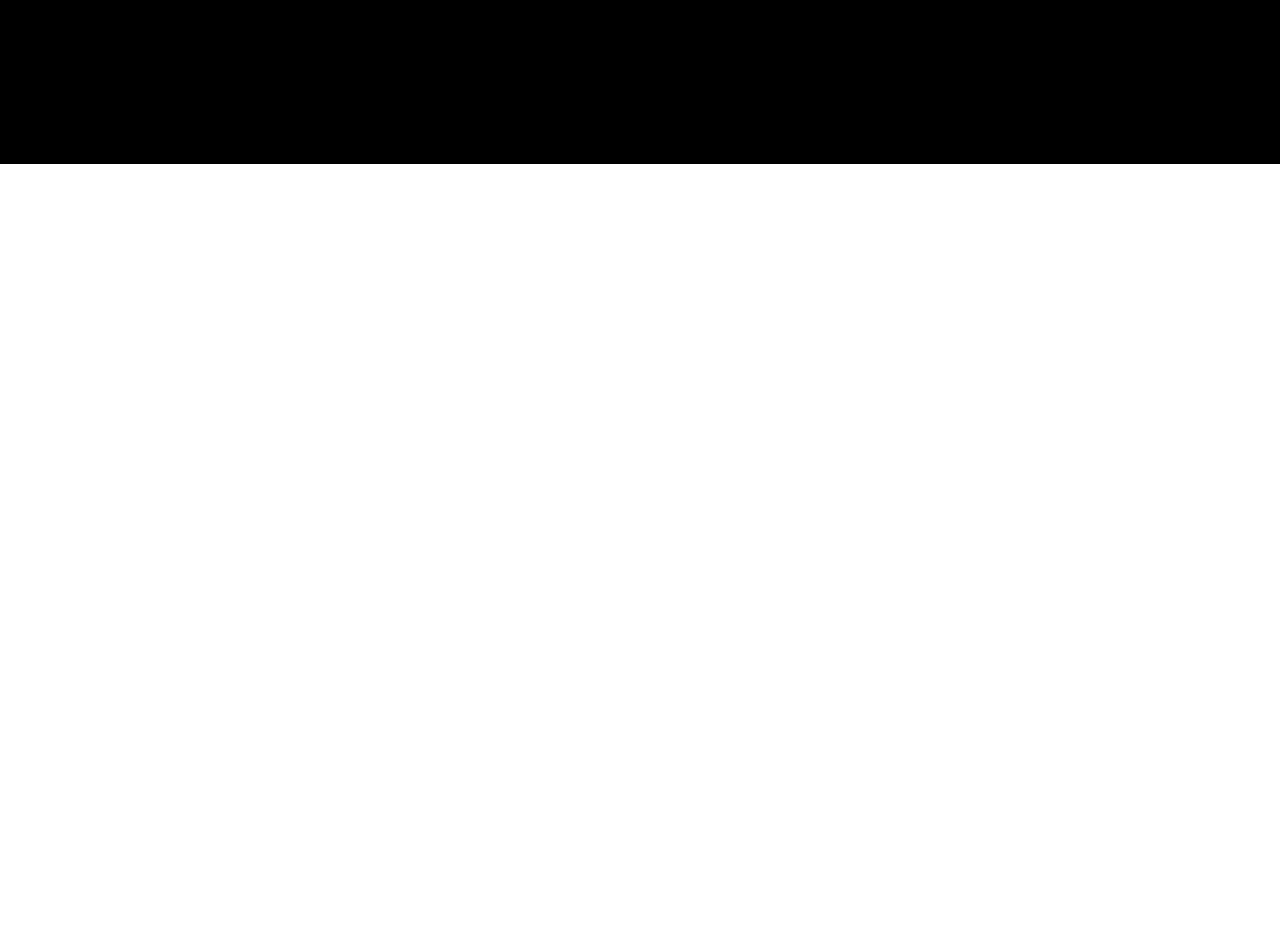
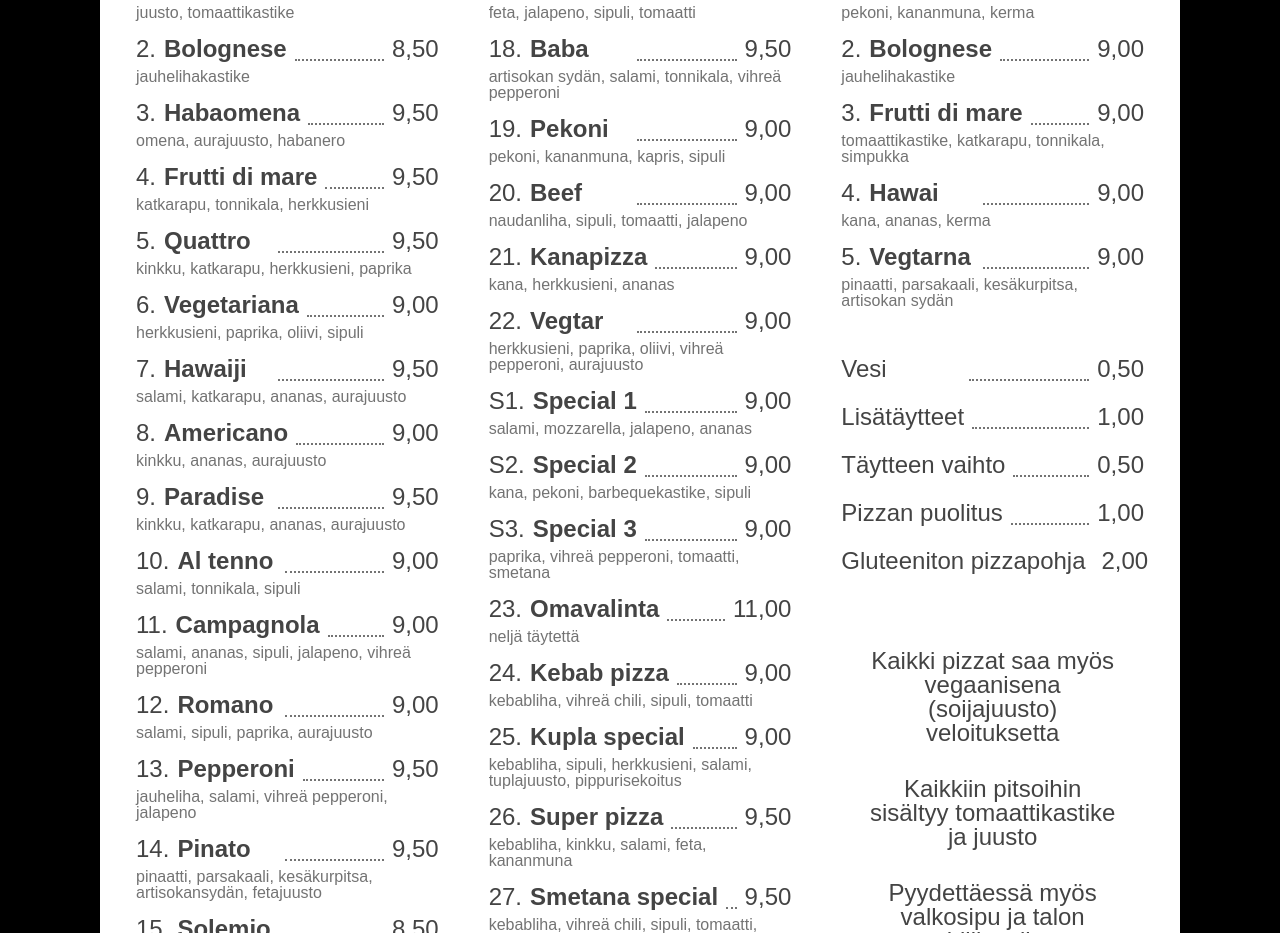
Before and after one commit to petetnt/makikupla-life, a Gatsby site: page / in a window 1280 px wide. Shown: the part 636-1569 px from the top of the page. Before the commit the page ends 800 px from the top, so only its background shows below. Built offline with nearby package versions, Linux system fonts and the light colour scheme; Gatsby itself is replaced by a stand-in of ours.

Commit message:
Create menu
Signed-off-by: petetnt <pete.a.nykanen@gmail.com>

```diff
--- a/gatsby-config.js
+++ b/gatsby-config.js
@@ -31,5 +31,15 @@ module.exports = {
     },
     'gatsby-plugin-offline',
     'gatsby-plugin-styled-components',
+    'gatsby-plugin-netlify',
+    'gatsby-transformer-json',
+    {
+      resolve: `gatsby-source-filesystem`,
+      options: {
+        name: `data`,
+        path: `${__dirname}/src/data/`,
+        ignore: [`**/.*`], // ignore files starting with a dot
+      },
+    },
   ],
 };
--- a/package.json
+++ b/package.json
@@ -7,9 +7,13 @@
     "gatsby": "^2.0.19",
     "gatsby-plugin-google-analytics": "^2.0.6",
     "gatsby-plugin-manifest": "^2.0.5",
+    "gatsby-plugin-netlify": "^2.0.17",
     "gatsby-plugin-offline": "^2.0.5",
     "gatsby-plugin-react-helmet": "^3.0.0",
     "gatsby-plugin-styled-components": "^3.0.0",
+    "gatsby-source-filesystem": "^2.0.39",
+    "gatsby-transformer-json": "^2.1.11",
+    "prop-types": "^15.7.2",
     "react": "^16.5.1",
     "react-dom": "^16.5.1",
     "react-helmet": "^5.2.0",
--- a/src/components/layout.js
+++ b/src/components/layout.js
@@ -13,10 +13,8 @@ const GlobalStyle = createGlobalStyle`
 const Container = styled.div`
   display: grid;
   justify-items: center;
-  height: 100vh;
-  font-family: -apple-system,BlinkMacSystemFont,"Segoe UI",Roboto,Oxygen-Sans,Ubuntu,Cantarell,"Helvetica Neue",sans-serif;
-  text-transform: uppercase;
-  font-weight: 900;
+  font-family: -apple-system, BlinkMacSystemFont, 'Segoe UI', Roboto,
+    Oxygen-Sans, Ubuntu, Cantarell, 'Helvetica Neue', sans-serif;
   min-width: 315px;
   overflow: hidden;
   background-color: black;
@@ -40,7 +38,10 @@ const Layout = ({ children }) => (
           meta={[
             { name: 'description', content: 'Kyllä.' },
             { name: 'keywords', content: 'mäkikupla, pizza, beer, lonkero' },
-            { property: 'og:image', content: `https://makikupla.life${ogImageUrl}` },
+            {
+              property: 'og:image',
+              content: `https://makikupla.life${ogImageUrl}`,
+            },
             { property: 'og:url', content: 'https://makikupla.life' },
             { property: 'og:title', content: 'Mäkikuplaan?' },
             { property: 'og:description', content: 'Kyllä' },
@@ -49,17 +50,15 @@ const Layout = ({ children }) => (
         >
           <html lang="en" />
         </Helmet>
-        <GlobalStyle/>
-        <Container>
-        {children}
-        </Container>
+        <GlobalStyle />
+        <Container>{children}</Container>
       </>
     )}
   />
-)
+);
 
 Layout.propTypes = {
   children: PropTypes.node.isRequired,
-}
+};
 
-export default Layout
+export default Layout;
--- /dev/null
+++ b/src/components/menu.js
@@ -0,0 +1,291 @@
+import React from 'react';
+import styled from 'styled-components';
+import { arrayOf, string, shape } from 'prop-types';
+
+const MenuWrapper = styled.div`
+  font-family: 'Papyrus', sans-serif;
+  width: 100%;
+  max-width: 1080px;
+  color: #444;
+  background-color: #fff;
+  margin-bottom: 2rem;
+  border-bottom-left-radius: 1rem;
+  border-bottom-right-radius: 1rem;
+  position: relative;
+`;
+
+const Wrapper = styled.div`
+  display: grid;
+  grid-template-columns: repeat(auto-fit, minmax(200px, 1fr));
+  grid-auto-columns: 100px;
+  gap: 10px;
+  border-top: 3px solid blue;
+  padding-left: 1rem;
+  padding-right: 1rem;
+
+  @media only screen and (max-width: 800px) {
+    grid-template-columns: 1fr;
+    grid-row-gap: 2rem;
+  }
+`;
+
+const Address = styled.address`
+  width: 100%;
+  text-align: center;
+  font-size: 1.5rem;
+  padding-top: 2rem;
+  padding-bottom: 1rem;
+`;
+
+const Item = styled.div`
+  width: 100%;
+  padding-bottom: 1rem;
+`;
+
+const Location = styled.div``;
+
+const Phone = styled.div``;
+
+const Upper = styled.div`
+  width: 100%;
+  display: flex;
+  flex-direction: row;
+  justify-content: space-between;
+  font-size: 1.5rem;
+  padding-bottom: 0.5rem;
+`;
+
+const Number = styled.span`
+  font-weight: 300;
+`;
+
+const Name = styled.span`
+  font-weight: ${props => (props.normal ? 300 : 600)};
+  padding-left: ${props => (props.normal ? 0 : '0.5rem')};
+  width: 100%;
+  white-space: nowrap;
+`;
+
+const Price = styled.span`
+  font-weight: 300;
+`;
+
+const Spacer = styled.span`
+  border-bottom: 2px dotted rgba(68, 68, 68, 0.75);
+  margin-right: 0.5rem;
+  margin-left: 0.5rem;
+  width: 100%;
+`;
+
+const Pizzas1 = styled.div`
+  padding: 20px;
+  grid-column: 1 / 2;
+  grid-row: 1 / 3;
+
+  @media only screen and (max-width: 800px) {
+    grid-column: 1;
+    grid-row: 1;
+  }
+`;
+
+const Pizzas2 = styled.div`
+  padding: 20px;
+  padding-top: calc(2rem + 20px);
+  grid-column: 2 / 3;
+  grid-row: 1 / 4;
+
+  @media only screen and (max-width: 800px) {
+    padding-top: 20px;
+    grid-column: 1;
+    grid-row: 2;
+  }
+`;
+
+const Row3 = styled.div`
+  padding: 20px;
+  grid-column: 3;
+  grid-row: 1;
+
+  @media only screen and (max-width: 800px) {
+    grid-column: 1;
+    grid-row: 3;
+  }
+`;
+
+const Ingredients = styled.div`
+  display: block;
+  color: rgba(68, 68, 68, 0.75);
+`;
+
+const Other = styled.div`
+  width: 100%;
+  padding-top: 2rem;
+  padding-bottom: 2rem;
+`;
+
+const Notes = styled.div`
+  padding: 20px;
+  grid-column: 3;
+  grid-row: 3;
+`;
+
+const Open = styled.div`
+  width: 100%;
+  max-width: 1080px;
+  background-color: red;
+  font-size: 2rem;
+  color: white;
+  text-align: center;
+  padding-top: 1rem;
+  padding-bottom: 1rem;
+  border-radius: 1rem;
+`;
+
+const Note = styled.div`
+  font-size: 1.5rem;
+  text-align: center;
+  padding-bottom: 2rem;
+`;
+
+const Beer = styled.div`
+  position: absolute;
+  color: red;
+  font-size: 2rem;
+  right: 1rem;
+  top: 2rem;
+  transform: rotateZ(-15deg);
+
+  @media only screen and (max-width: 660px) {
+    position: relative;
+    right: initial;
+    top: initial;
+    text-align: center;
+    transform: none;
+    padding-top: 1rem;
+  }
+`;
+
+const Title = styled.h2`
+  font-size: 2rem;
+  color: blue;
+`;
+
+function getNumber(number) {
+  const listNumber = number + 17;
+  if (listNumber >= 23 && listNumber <= 25) {
+    return `S${listNumber - 22}`;
+  }
+
+  if (listNumber > 25) {
+    return listNumber - 3;
+  }
+
+  return listNumber;
+}
+
+function Menu({ pizza, pasta, other, open, phone, address, notes }) {
+  return (
+    <MenuWrapper>
+      <Beer>{notes.beer}</Beer>
+      <Address>
+        <Location>{address}</Location>
+        <Phone>{phone}</Phone>
+      </Address>
+      <Wrapper>
+        <Pizzas1>
+          <Title>Pizzat:</Title>
+          {pizza.slice(0, 16).map((i, idx) => (
+            <Item>
+              <Upper>
+                <Number>{idx + 1}.</Number>
+                <Name key={i.name}>{i.name}</Name>
+                <Spacer />
+                <Price>{i.price}</Price>
+              </Upper>
+              <Ingredients>{i.ingredients.join(', ')}</Ingredients>
+            </Item>
+          ))}
+        </Pizzas1>
+        <Pizzas2>
+          {pizza.slice(16, 30).map((i, idx) => (
+            <Item>
+              <Upper>
+                <Number>{getNumber(idx)}.</Number>{' '}
+                <Name key={i.name}>{i.name}</Name>
+                <Spacer />
+                <Price>{i.price}</Price>
+              </Upper>
+              <Ingredients>{i.ingredients.join(', ')}</Ingredients>
+            </Item>
+          ))}
+        </Pizzas2>
+        <Row3>
+          <Title>Pastat:</Title>
+          {pasta.map((i, idx) => (
+            <Item>
+              <Upper>
+                <Number>{idx + 1}.</Number> <Name key={i.name}>{i.name}</Name>
+                <Spacer />
+                <Price>{i.price}</Price>
+              </Upper>
+              <Ingredients>{i.ingredients.join(', ')}</Ingredients>
+            </Item>
+          ))}
+          <Other>
+            {other.map(i => (
+              <Item>
+                <Upper>
+                  <Name normal key={i.name}>
+                    {i.name}
+                  </Name>
+                  <Spacer />
+                  <Price>{i.price}</Price>
+                </Upper>
+              </Item>
+            ))}
+          </Other>
+          <Notes>
+            <Note>{notes.vegan}</Note>
+            <Note>{notes.special}</Note>
+            <Note>{notes.extra}</Note>
+          </Notes>
+        </Row3>
+      </Wrapper>
+      <Open>{open}</Open>
+    </MenuWrapper>
+  );
+}
+
+Menu.propTypes = {
+  address: string.isRequired,
+  phone: string.isRequired,
+  open: string.isRequired,
+  pizza: arrayOf(
+    shape({
+      name: string.isRequired,
+      ingredients: arrayOf(string.isRequired).isRequired,
+      price: string.isRequired,
+    }).isRequired
+  ).isRequired,
+  pasta: arrayOf(
+    shape({
+      name: string.isRequired,
+      ingredients: arrayOf(string.isRequired).isRequired,
+      price: string.isRequired,
+    }).isRequired
+  ).isRequired,
+  other: arrayOf(
+    shape({
+      name: string.isRequired,
+      price: string.isRequired,
+    }).isRequired
+  ).isRequired,
+  notes: shape({
+    vegan: string.isRequired,
+    extra: string.isRequired,
+    beer: string.isRequired,
+    special: string.isRequired,
+  }).isRequired,
+};
+
+export default Menu;
--- /dev/null
+++ b/src/data/menu-2019.json
@@ -0,0 +1,254 @@
+{
+  "address": "Torkkelinkatu 2, 00500 Helsinki",
+  "phone": "Puh. (09) 825 31520",
+  "open": "Avoinna ark. 11-02 ja la-su 13-02",
+  "pizza": [
+    {
+      "name": "Margarita",
+      "price": "7,50",
+      "ingredients": ["juusto", "tomaattikastike"]
+    },
+    {
+      "name": "Bolognese",
+      "price": "8,50",
+      "ingredients": ["jauhelihakastike"]
+    },
+    {
+      "name": "Habaomena",
+      "price": "9,50",
+      "ingredients": ["omena", "aurajuusto", "habanero"]
+    },
+    {
+      "name": "Frutti di mare",
+      "price": "9,50",
+      "ingredients": ["katkarapu", "tonnikala", "herkkusieni"]
+    },
+    {
+      "name": "Quattro",
+      "price": "9,50",
+      "ingredients": ["kinkku", "katkarapu", "herkkusieni", "paprika"]
+    },
+    {
+      "name": "Vegetariana",
+      "price": "9,00",
+      "ingredients": ["herkkusieni", "paprika", "oliivi", "sipuli"]
+    },
+    {
+      "name": "Hawaiji",
+      "price": "9,50",
+      "ingredients": ["salami", "katkarapu", "ananas", "aurajuusto"]
+    },
+    {
+      "name": "Americano",
+      "price": "9,00",
+      "ingredients": ["kinkku", "ananas", "aurajuusto"]
+    },
+    {
+      "name": "Paradise",
+      "price": "9,50",
+      "ingredients": ["kinkku", "katkarapu", "ananas", "aurajuusto"]
+    },
+    {
+      "name": "Al tenno",
+      "price": "9,00",
+      "ingredients": ["salami", "tonnikala", "sipuli"]
+    },
+    {
+      "name": "Campagnola",
+      "price": "9,00",
+      "ingredients": [
+        "salami",
+        "ananas",
+        "sipuli",
+        "jalapeno",
+        "vihreä pepperoni"
+      ]
+    },
+    {
+      "name": "Romano",
+      "price": "9,00",
+      "ingredients": ["salami", "sipuli", "paprika", "aurajuusto"]
+    },
+    {
+      "name": "Pepperoni",
+      "price": "9,50",
+      "ingredients": ["jauheliha", "salami", "vihreä pepperoni", "jalapeno"]
+    },
+    {
+      "name": "Pinato",
+      "price": "9,50",
+      "ingredients": [
+        "pinaatti",
+        "parsakaali",
+        "kesäkurpitsa",
+        "artisokansydän",
+        "fetajuusto"
+      ]
+    },
+    {
+      "name": "Solemio",
+      "price": "8,50",
+      "ingredients": ["viherpapu", "peruna", "kukkakaali", "porkkana"]
+    },
+    {
+      "name": "Vahuiji",
+      "price": "9,00",
+      "ingredients": ["feta", "sipuli", "oliivi", "tomaatti"]
+    },
+    {
+      "name": "Verdura",
+      "price": "9,00",
+      "ingredients": ["feta", "jalapeno", "sipuli", "tomaatti"]
+    },
+    {
+      "name": "Baba",
+      "price": "9,50",
+      "ingredients": [
+        "artisokan sydän",
+        "salami",
+        "tonnikala",
+        "vihreä pepperoni"
+      ]
+    },
+    {
+      "name": "Pekoni",
+      "price": "9,00",
+      "ingredients": ["pekoni", "kananmuna", "kapris", "sipuli"]
+    },
+    {
+      "name": "Beef",
+      "price": "9,00",
+      "ingredients": ["naudanliha", "sipuli", "tomaatti", "jalapeno"]
+    },
+    {
+      "name": "Kanapizza",
+      "price": "9,00",
+      "ingredients": ["kana", "herkkusieni", "ananas"]
+    },
+    {
+      "name": "Vegtar",
+      "price": "9,00",
+      "ingredients": [
+        "herkkusieni",
+        "paprika",
+        "oliivi",
+        "vihreä pepperoni",
+        "aurajuusto"
+      ]
+    },
+    {
+      "name": "Special 1",
+      "price": "9,00",
+      "ingredients": ["salami", "mozzarella", "jalapeno", "ananas"]
+    },
+    {
+      "name": "Special 2",
+      "price": "9,00",
+      "ingredients": ["kana", "pekoni", "barbequekastike", "sipuli"]
+    },
+    {
+      "name": "Special 3",
+      "price": "9,00",
+      "ingredients": ["paprika", "vihreä pepperoni", "tomaatti", "smetana"]
+    },
+    {
+      "name": "Omavalinta",
+      "price": "11,00",
+      "ingredients": ["neljä täytettä"]
+    },
+    {
+      "name": "Kebab pizza",
+      "price": "9,00",
+      "ingredients": ["kebabliha", "vihreä chili", "sipuli", "tomaatti"]
+    },
+    {
+      "name": "Kupla special",
+      "price": "9,00",
+      "ingredients": [
+        "kebabliha",
+        "sipuli",
+        "herkkusieni",
+        "salami",
+        "tuplajuusto",
+        "pippurisekoitus"
+      ]
+    },
+    {
+      "name": "Super pizza",
+      "price": "9,50",
+      "ingredients": ["kebabliha", "kinkku", "salami", "feta", "kananmuna"]
+    },
+    {
+      "name": "Smetana special",
+      "price": "9,50",
+      "ingredients": [
+        "kebabliha",
+        "vihreä chili",
+        "sipuli",
+        "tomaatti",
+        "mozzarella",
+        "smetana"
+      ]
+    }
+  ],
+  "pasta": [
+    {
+      "name": "Carbonara",
+      "price": "9,00",
+      "ingredients": ["pekoni", "kananmuna", "kerma"]
+    },
+    {
+      "name": "Bolognese",
+      "price": "9,00",
+      "ingredients": ["jauhelihakastike"]
+    },
+    {
+      "name": "Frutti di mare",
+      "price": "9,00",
+      "ingredients": ["tomaattikastike", "katkarapu", "tonnikala", "simpukka"]
+    },
+    {
+      "name": "Hawai",
+      "price": "9,00",
+      "ingredients": ["kana", "ananas", "kerma"]
+    },
+    {
+      "name": "Vegtarna",
+      "price": "9,00",
+      "ingredients": [
+        "pinaatti",
+        "parsakaali",
+        "kesäkurpitsa",
+        "artisokan sydän"
+      ]
+    }
+  ],
+  "other": [
+    {
+      "name": "Vesi",
+      "price": "0,50"
+    },
+    {
+      "name": "Lisätäytteet",
+      "price": "1,00"
+    },
+    {
+      "name": "Täytteen vaihto",
+      "price": "0,50"
+    },
+    {
+      "name": "Pizzan puolitus",
+      "price": "1,00"
+    },
+    {
+      "name": "Gluteeniton pizzapohja",
+      "price": "2,00"
+    }
+  ],
+  "notes": {
+    "vegan": "Kaikki pizzat saa myös vegaanisena (soijajuusto) veloituksetta",
+    "special": "Kaikkiin pitsoihin sisältyy tomaattikastike ja juusto",
+    "extra": "Pyydettäessä myös valkosipu ja talon chilikastike",
+    "beer": "A-oikeudet"
+  }
+}
--- a/src/pages/index.js
+++ b/src/pages/index.js
@@ -1,6 +1,8 @@
 import React from 'react';
+import { graphql } from 'gatsby';
 import styled, { keyframes } from 'styled-components';
 import Layout from '../components/layout';
+import Menu from '../components/menu';
 
 const rotate360reverse = keyframes`
   from {
@@ -22,7 +24,6 @@ const rotate360 = keyframes`
   }
 `;
 
-
 const Spinner = styled.span`
   display: inline-block;
   animation: ${rotate360} 2s linear infinite;
@@ -33,29 +34,80 @@ const SpinnerReverse = styled.span`
   animation: ${rotate360reverse} 2s linear infinite;
 `;
 
-const Pizza = () => <Spinner><span role="img" aria-label="pizza">🍕</span></Spinner>;
-const Beer = () => <SpinnerReverse><span role="img" aria-label="beer">🍺</span></SpinnerReverse>;
+const Pizza = () => (
+  <Spinner>
+    <span role="img" aria-label="pizza">
+      🍕
+    </span>
+  </Spinner>
+);
+const Beer = () => (
+  <SpinnerReverse>
+    <span role="img" aria-label="beer">
+      🍺
+    </span>
+  </SpinnerReverse>
+);
 
 const Title = styled.h1`
   margin-top: 3rem;
   font-size: 9vw;
   color: red;
+  text-transform: uppercase;
+  font-weight: 900;
 `;
 
 const Answer = styled.span`
+  padding-top: 2rem;
   color: blue;
   font-size: 9vw;
+  text-transform: uppercase;
+  font-weight: 900;
+  padding-bottom: 2rem;
 `;
 
 const Dropshadow = styled.span`
   text-shadow: 2px 2px #efe020;
 `;
 
-const IndexPage = () => (
+const IndexPage = ({ data }) => (
   <Layout>
-    <Title><Pizza /> <Dropshadow>Mäkikuplaan?</Dropshadow> <Beer /></Title>
+    <Title>
+      <Pizza /> <Dropshadow>Mäkikuplaan?</Dropshadow> <Beer />
+    </Title>
     <Answer>KYLLÄ</Answer>
+    <Menu {...data.dataJson} />
   </Layout>
-)
+);
 
-export default IndexPage
+export const query = graphql`
+  query {
+    dataJson {
+      address
+      phone
+      open
+      pizza {
+        name
+        price
+        ingredients
+      }
+      pasta {
+        name
+        price
+        ingredients
+      }
+      other {
+        name
+        price
+      }
+      notes {
+        vegan
+        beer
+        extra
+        special
+      }
+    }
+  }
+`;
+
+export default IndexPage;
```
Also changed, not shown: src/pages/404.js (+3 -5 lines), 1 other file.
